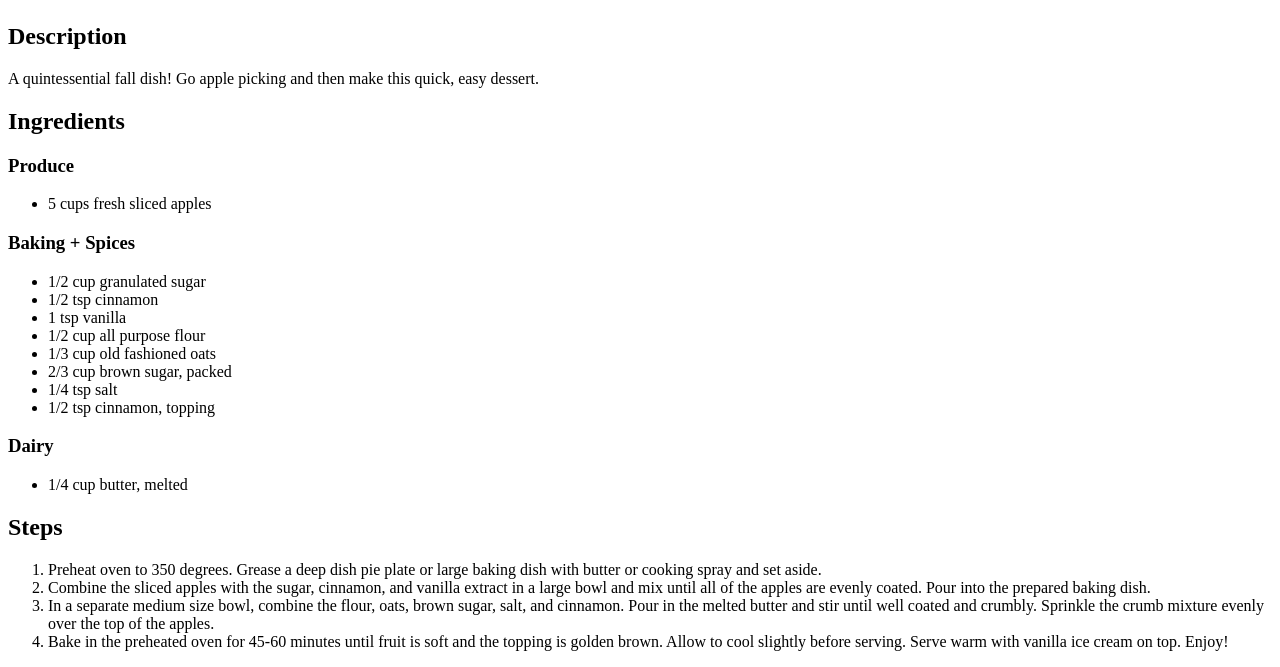
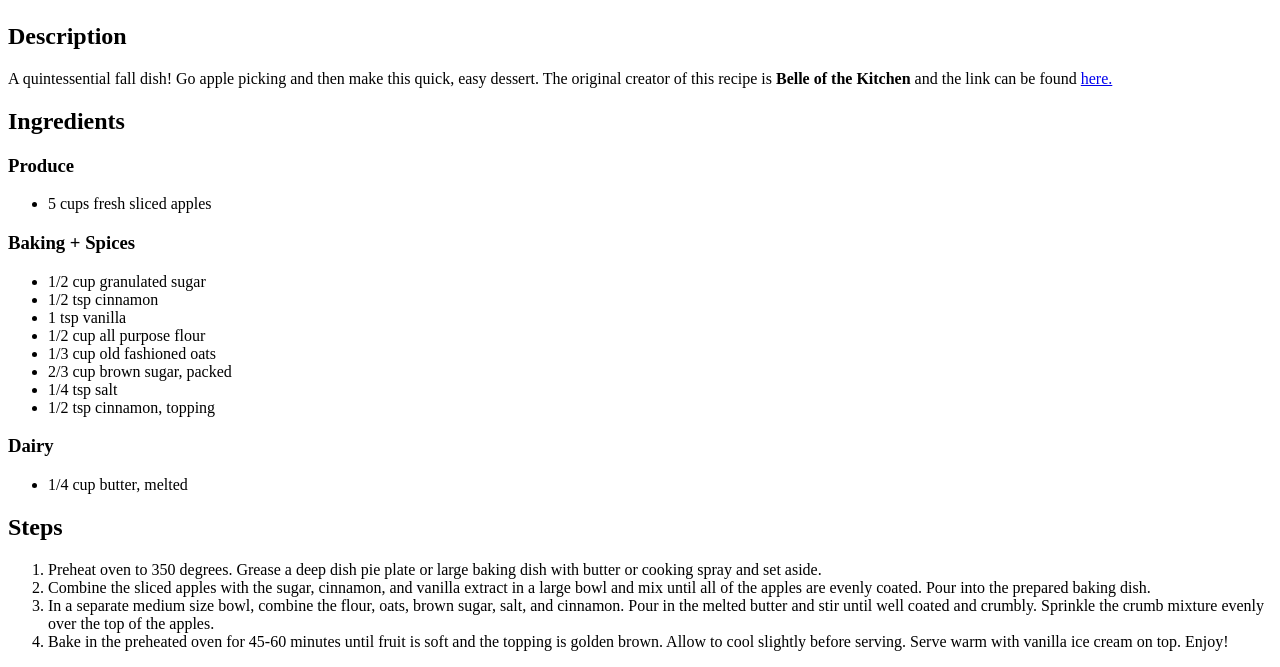
Before and after one commit to sisicodes/odin-recipes, a plain HTML site: page recipes/apple-crisp.html in a window 1280 px wide. Shown: the part 1101-1768 px from the top of the page. Drawn offline with Linux system fonts and the light colour scheme.

Commit message:
fix:add link to orginal apple crisp

```diff
--- a/recipes/apple-crisp.html
+++ b/recipes/apple-crisp.html
@@ -9,7 +9,8 @@
     <h1>Apple Crisp</h1>
     <img src = "../recipes/apple-crisp.jpeg" alt = "Apple Crisp in a Baking Dish">
     <h2>Description</h2>
-    <p>A quintessential fall dish! Go apple picking and then make this quick, easy dessert.</p>
+    <p>A quintessential fall dish! Go apple picking and then make this quick, easy dessert. The original creator of this recipe is <strong>Belle of the Kitchen</strong> and the link can be found
+    <a href ="https://belleofthekitchen.com/apple-crisp/">here.</a> </p>
     <h2>Ingredients</h2>
     <h3>Produce</h3>
     <ul>
```
